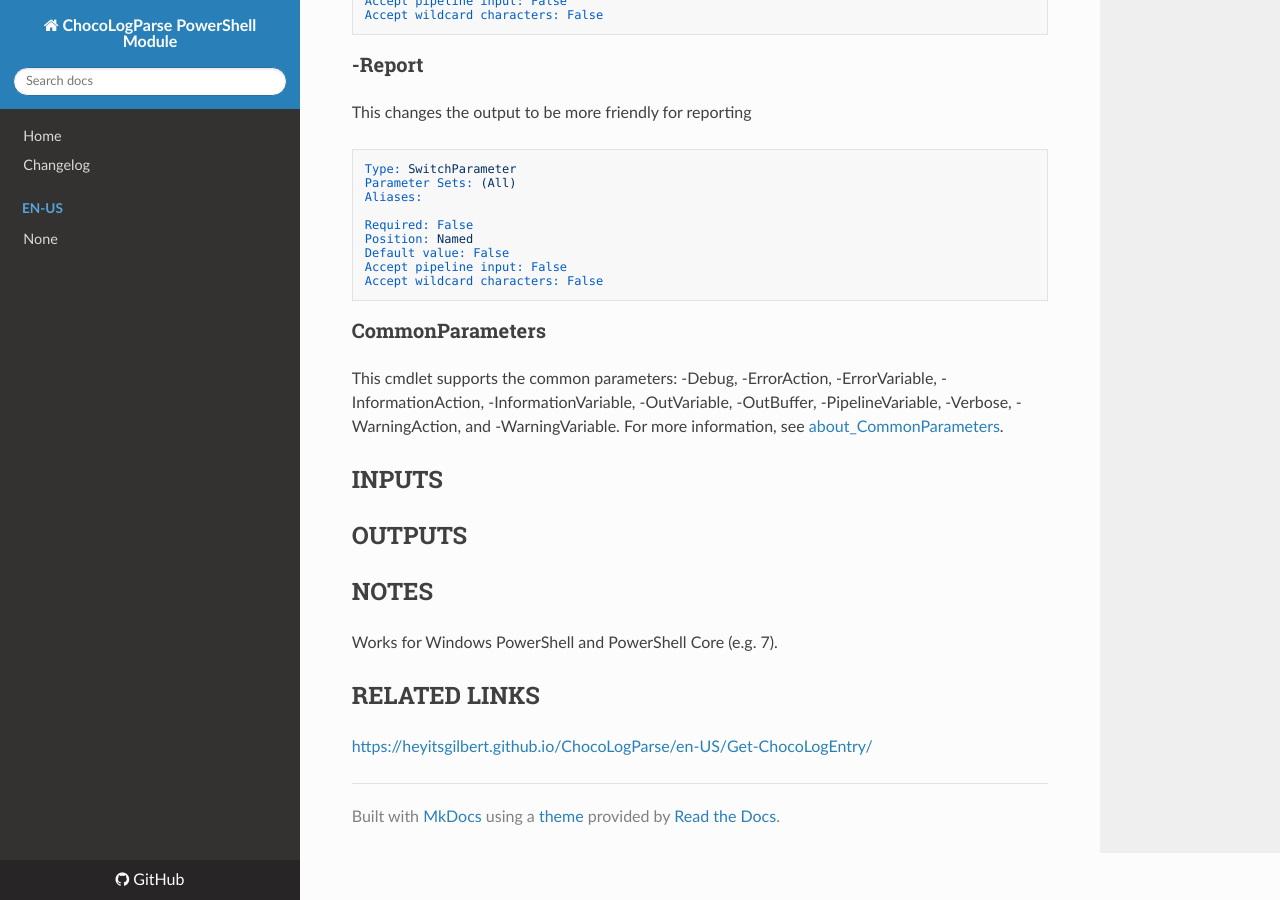
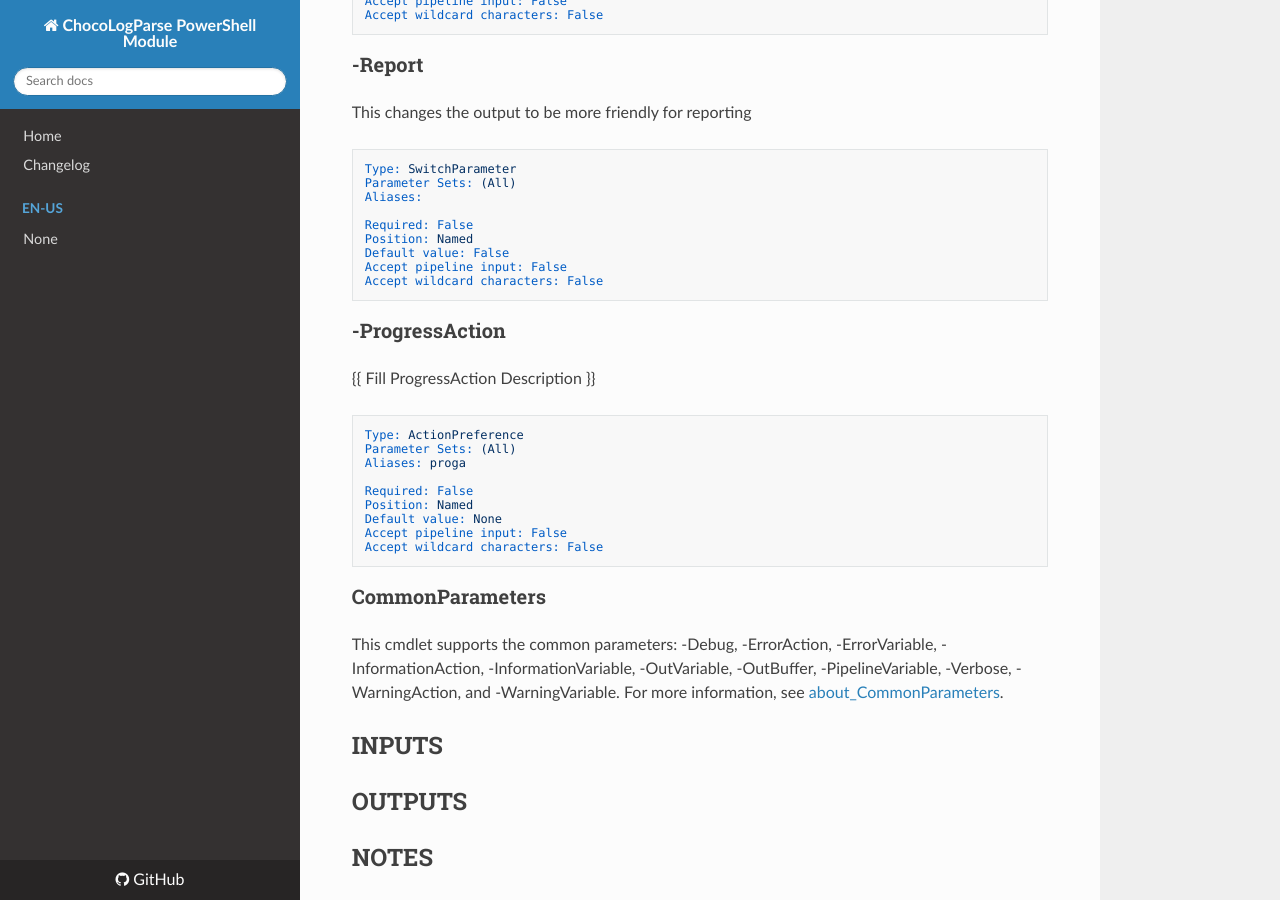
Before and after one commit to HeyItsGilbert/ChocoLogParse, an MkDocs documentation site: the page built from docs/en-US/Get-ChocoLogEntry.md, in a window 1280 px wide and 900 px high, scrolled down 1507 px. Built offline with MkDocs 1.6.1, drawn with Linux system fonts in a browser that asks for light colours; nearby versions of some CDN libraries; some of the changed text lies outside the part shown.

````diff
--- a/docs/en-US/Get-ChocoLogEntry.md
+++ b/docs/en-US/Get-ChocoLogEntry.md
@@ -15,7 +15,7 @@ Defaults to last exection.
 
 ```
 Get-ChocoLogEntry [[-Path] <String[]>] [[-Filter] <String>] [[-PatternLayout] <String>] [-Report]
- [<CommonParameters>]
+ [-ProgressAction <ActionPreference>] [<CommonParameters>]
 ```
 
 ## DESCRIPTION
@@ -92,6 +92,21 @@ Accept pipeline input: False
 Accept wildcard characters: False
 ```
 
+### -ProgressAction
+{{ Fill ProgressAction Description }}
+
+```yaml
+Type: ActionPreference
+Parameter Sets: (All)
+Aliases: proga
+
+Required: False
+Position: Named
+Default value: None
+Accept pipeline input: False
+Accept wildcard characters: False
+```
+
 ### CommonParameters
 This cmdlet supports the common parameters: -Debug, -ErrorAction, -ErrorVariable, -InformationAction, -InformationVariable, -OutVariable, -OutBuffer, -PipelineVariable, -Verbose, -WarningAction, and -WarningVariable. For more information, see [about_CommonParameters](http://go.microsoft.com/fwlink/?LinkID=113216).
 
````
Also changed, not shown: CHANGELOG.md (+17 -0 lines), 9 other files.
